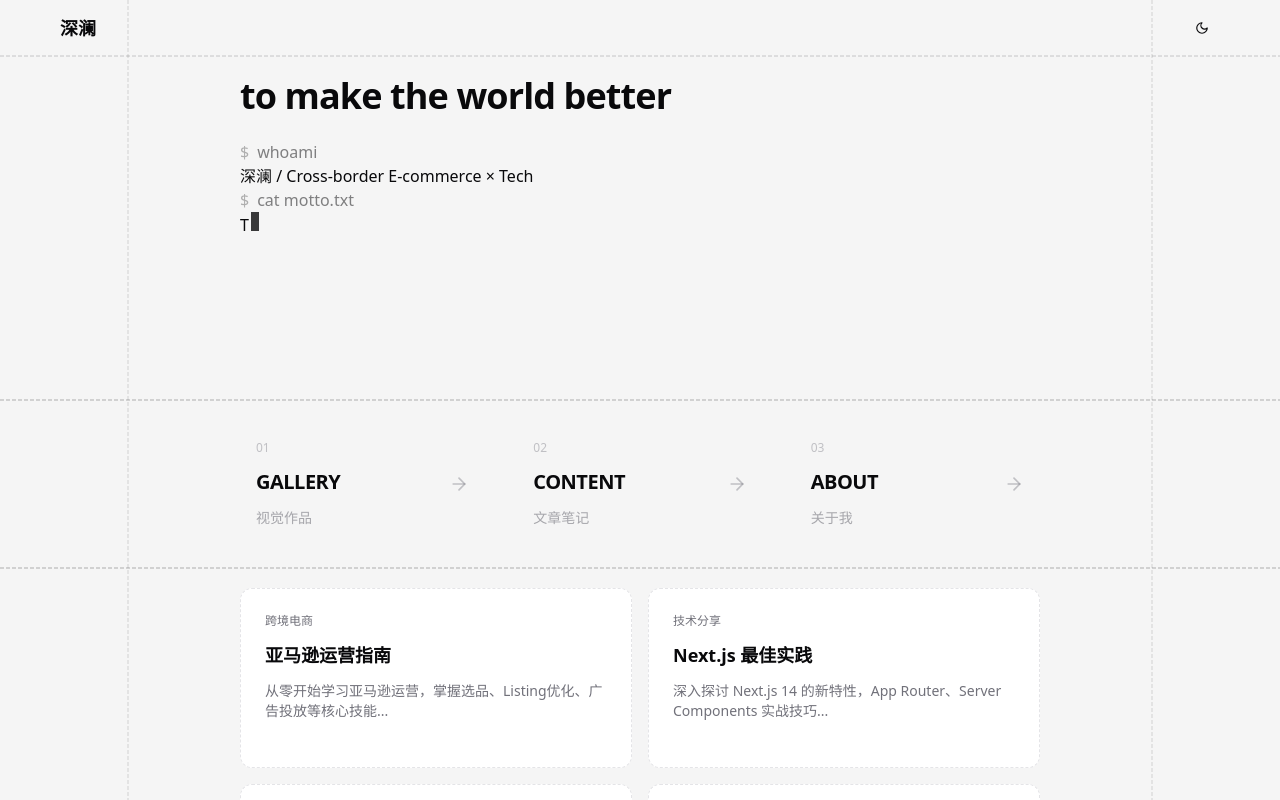
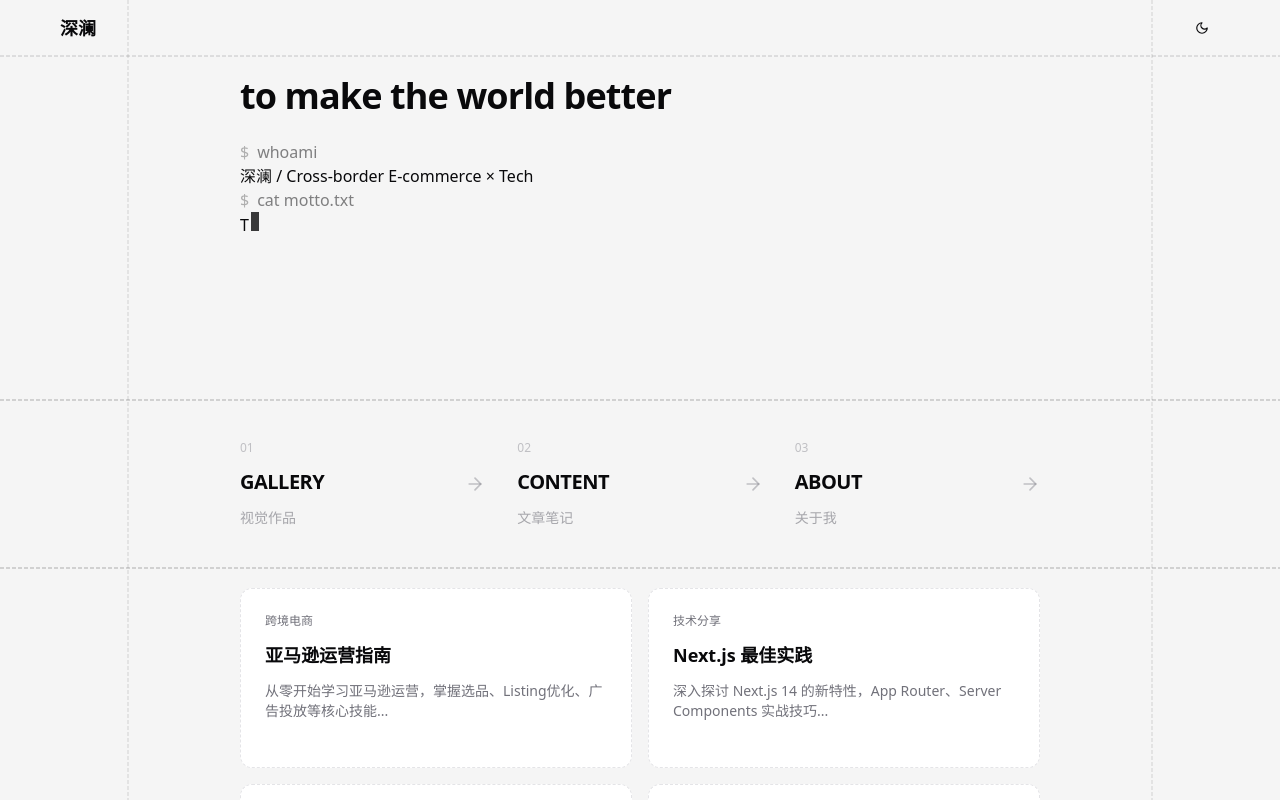
Before and after one commit to wangtao1217/portfolio, a Next.js app: page / in a window 1280 px wide. Shown: the top 800 px of the page. Built offline with nearby package versions, Linux system fonts and the light colour scheme.

Commit message:
Remove EXPLORE title and nav card left padding

```diff
--- a/src/app/(main)/page.tsx
+++ b/src/app/(main)/page.tsx
@@ -143,7 +143,7 @@ function NavCard({ card, index, total }: { card: typeof navCards[0]; index: numb
       href={card.href}
       onMouseEnter={() => setIsHovered(true)}
       onMouseLeave={() => setIsHovered(false)}
-      className="group relative flex items-center justify-between py-5 px-4 transition-all duration-300"
+      className="group relative flex items-center justify-between py-5 transition-all duration-300"
     >
       {/* 底部虚线 - 手机竖列时贯穿整个容器宽度，除了最后一个 */}
       {!isLast && (
```
